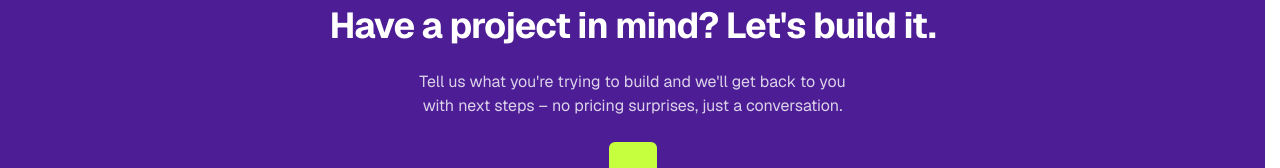
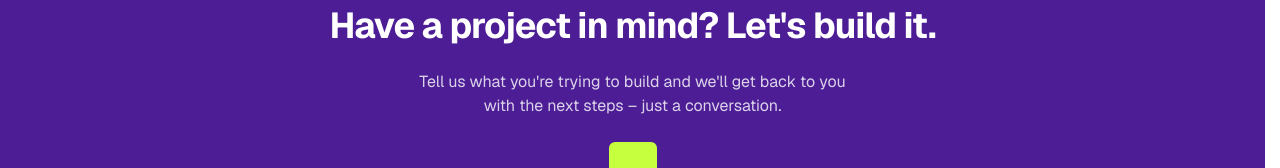
Before and after one commit to CodeHeadsAu/codeheads, a Next.js app: page / in a window 1280 px wide. Shown: the part 1675-1843 px from the top of the page. Built offline with nearby package versions, Linux system fonts and the light colour scheme.

Commit message:
Tweak final CTA copy
Co-Authored-By: Claude Sonnet 5 <noreply@anthropic.com>

```diff
--- a/src/app/page.tsx
+++ b/src/app/page.tsx
@@ -176,8 +176,7 @@ export default function Home() {
           </h2>
           <p className="max-w-md text-white/80">
             Tell us what you&apos;re trying to build and we&apos;ll get back
-            to you with next steps – no pricing surprises, just a
-            conversation.
+            to you with the next steps – just a conversation.
           </p>
           <Button
             size="lg"
```
